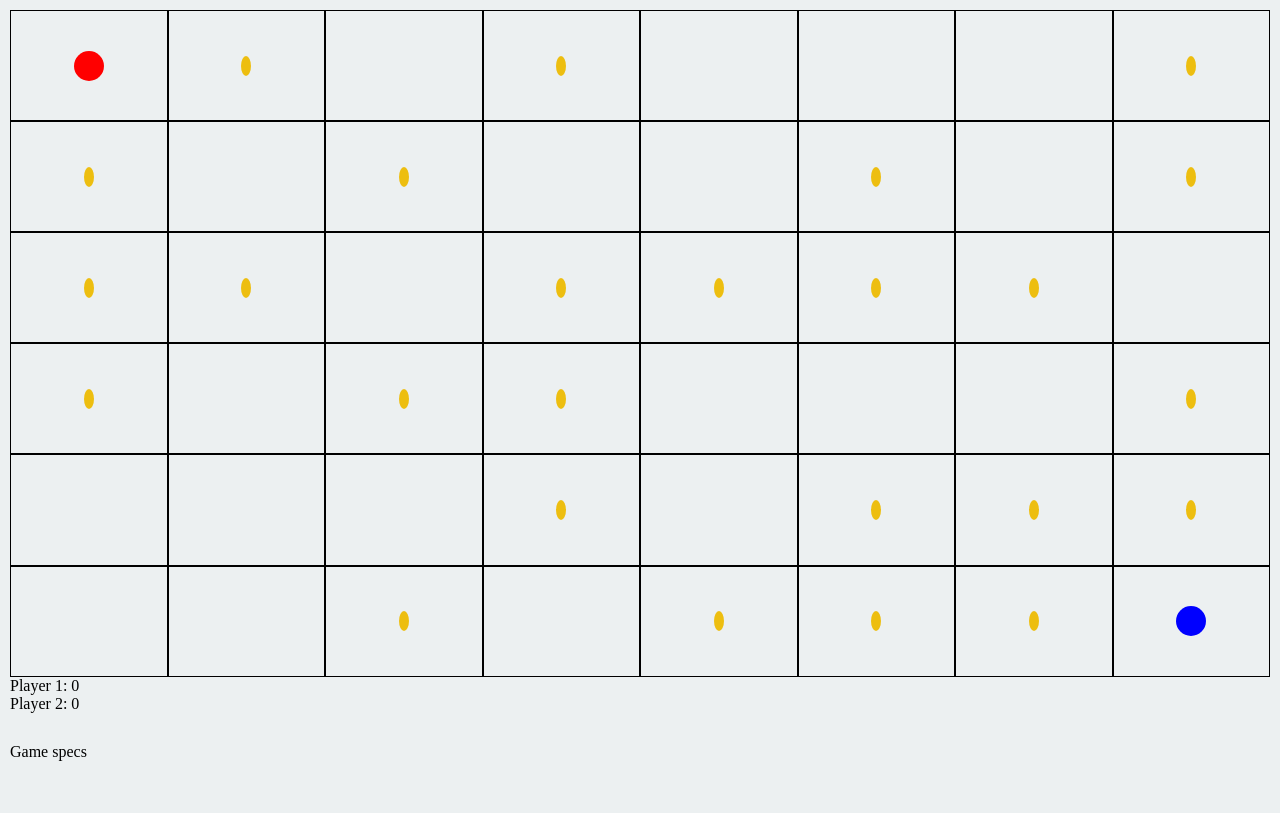
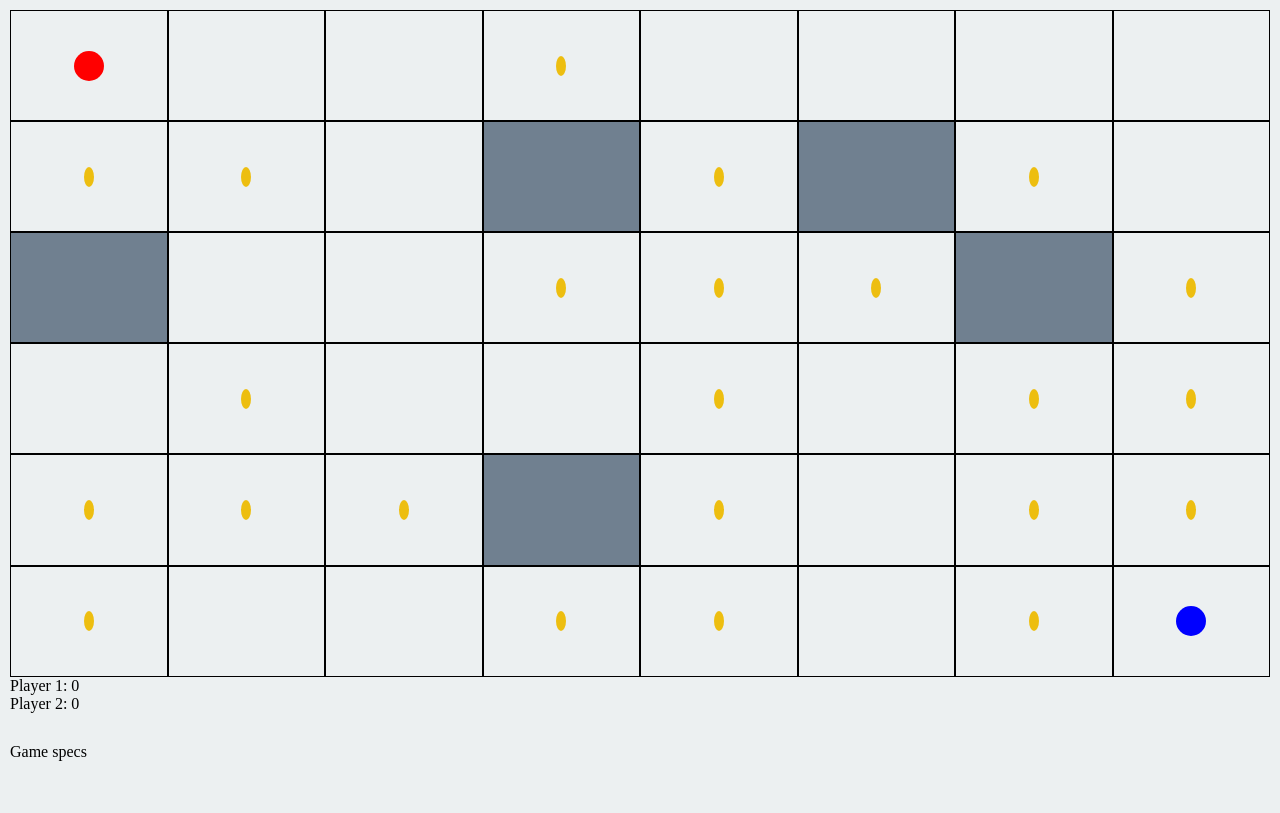
Before and after one commit to paulgreenham/gold-rush-matrix-game, a website: page dist/index.html in a window 1280 px wide. Drawn offline with nearby package versions, Linux system fonts and the light colour scheme.

Commit message:
random walls successfully generating

```diff
--- a/dist/GoldRush.js
+++ b/dist/GoldRush.js
@@ -6,6 +6,8 @@ class GoldRush extends Matrix {
         this.yLimit
         this.player1 = "player1"
         this.player2 = "player2"
+        this.wallLocations
+        this.wallSymbol = "wall"
         this.coinLocations
         this.coinSymbol = "coin"
         this.score = {
@@ -74,45 +76,42 @@ class GoldRush extends Matrix {
 
     getRandomWallMetrics() {
         let totalCells = (this.xLimit + 1) * (this.yLimit + 1)
-        let wallNumber = Math.ceil((Math.random() + 1) * totalCells / 5)
+        let wallNumber = Math.ceil((Math.random() + 1) * totalCells / 10)
 
         let usedCoordinates = []
-        addPlayerCoords(usedCoordinates)
-        return getArrayOfCoords(usedCoordinates, wallNumber)
+        this.addPlayerCoords(usedCoordinates)
+
+        return this.getArrayOfCoords(usedCoordinates, wallNumber)
+    }
+
+
+    populateObjects(metricsArray, symbol) {
+        for (let i = 0; i < metricsArray.length; i ++) {
+            let x = Object.keys(metricsArray[i])[0]
+            let y = metricsArray[i][x]
+            this.alter(x, y, symbol)
+        }
+    }
+
+    populateWalls() {
+        this.wallLocations = this.getRandomWallMetrics()
+        this.populateObjects(this.wallLocations, this.wallSymbol)
     }
 
     getRandomCoinMetrics() {
-        let coinMetrics = []
-
-        let totalFreeCells = (this.xLimit + 1) * (this.yLimit + 1) - 2
+        let totalFreeCells = (this.xLimit + 1) * (this.yLimit + 1) - (2 + this.wallLocations.length)
         let coinNumber = Math.ceil(Math.random() * totalFreeCells)
 
-        let usedCoordinates = []        //add current players' positions to the array of used coordinates
-        usedCoordinates.push(this.createCoordPair(this.playerLocations[this.player1].x, this.playerLocations[this.player1].y))
-        usedCoordinates.push(this.createCoordPair(this.playerLocations[this.player2].x, this.playerLocations[this.player2].y))
+        let usedCoordinates = []
+        this.addPlayerCoords(usedCoordinates)
+        usedCoordinates.push(...this.wallLocations)
 
-        for (let i = 0; i < coinNumber; i ++) {     //populate coinMetrics array with { x: y } coordinate pair objects
-            let xCoord = this.getRandomX()
-            let yCoord = this.getRandomY()
-            let coordinates = this.createCoordPair(xCoord, yCoord)
-            while (usedCoordinates.some(cp => JSON.stringify(cp) === JSON.stringify(coordinates))) {      //check if position has already been taken
-                xCoord = this.getRandomX()
-                yCoord = this.getRandomY()
-                coordinates = this.createCoordPair(xCoord, yCoord)
-            }
-            usedCoordinates.push(coordinates)
-            coinMetrics.push(coordinates)
-        }
-        return coinMetrics
+        return this.getArrayOfCoords(usedCoordinates, coinNumber)
     }
 
     populateCoins() {
         this.coinLocations = this.getRandomCoinMetrics()
-        for (let i = 0; i < this.coinLocations.length; i ++) {
-            let x = Object.keys(this.coinLocations[i])[0]
-            let y = this.coinLocations[i][x]
-            this.alter(x, y, this.coinSymbol)
-        }
+        this.populateObjects(this.coinLocations, this.coinSymbol)
     }
 
     setMovementByAxis(direction) {
--- a/dist/index.html
+++ b/dist/index.html
@@ -25,8 +25,8 @@
         {{#each board}}
         <div class="board-row">
             {{#each this}}
-            <div class="cell" data-coords="{ {{@index}}: {{@../index}} }">
-                <span class="{{this}}"></span>
+            <div class="cell {{this}}" data-coords="{ {{@index}}: {{@../index}} }">
+                <span></span>
             </div>
             {{/each}}
         </div>
--- a/dist/main.js
+++ b/dist/main.js
@@ -11,6 +11,7 @@ const initialSetUp = function () {
     let rowNum = 6
 
     board.loadBoard(colNum, rowNum)
+    board.populateWalls()
     board.populateCoins()
 
     renderAll()
--- a/dist/style.css
+++ b/dist/style.css
@@ -26,6 +26,10 @@ body {
     border: 1px black solid;
 }
 
+.wall {
+    background-color: slategrey;
+}
+
 @keyframes rotate-coin {
     from {
         width: 20px;
@@ -37,7 +41,7 @@ body {
     }
 }
 
-.coin {
+.coin > span {
     height: 20px;
     width: 20px;
     border-radius: 50%;
@@ -50,14 +54,14 @@ body {
     animation-timing-function: linear;
 }
 
-.player1 {
+.player1 > span {
     height: 30px;
     width: 30px;
     border-radius: 50%;
     background-color: red;
 }
 
-.player2 {
+.player2 > span {
     height: 30px;
     width: 30px;
     border-radius: 50%;
```
